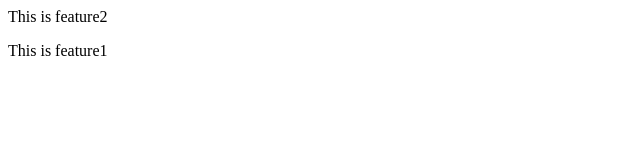
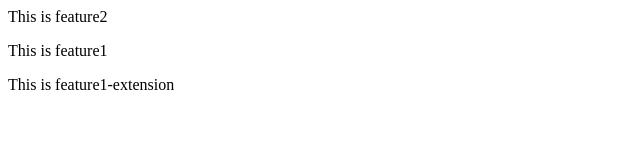
Before and after one commit to yelisettylohithharish-commits/LohithDummyzRepository, a plain HTML site: page index.html in a window 1280 px wide. Shown: the whole page, without its empty margins (0-640 px from the left). Drawn offline with Linux system fonts and the light colour scheme.

Commit message:
Update index.html

```diff
--- a/index.html
+++ b/index.html
@@ -1,2 +1,3 @@
 <p>This is feature2</p>
 <p>This is feature1</p>
+<p>This is feature1-extension</p>
```
